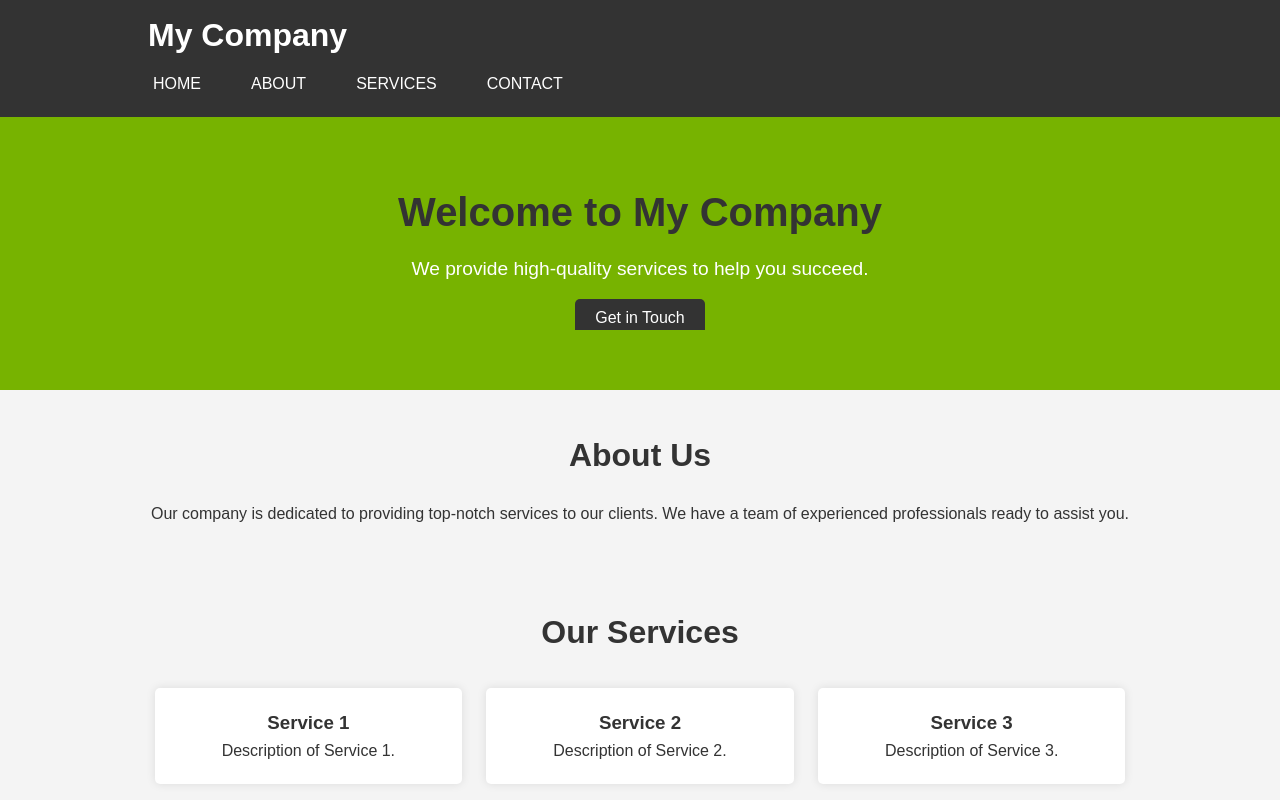
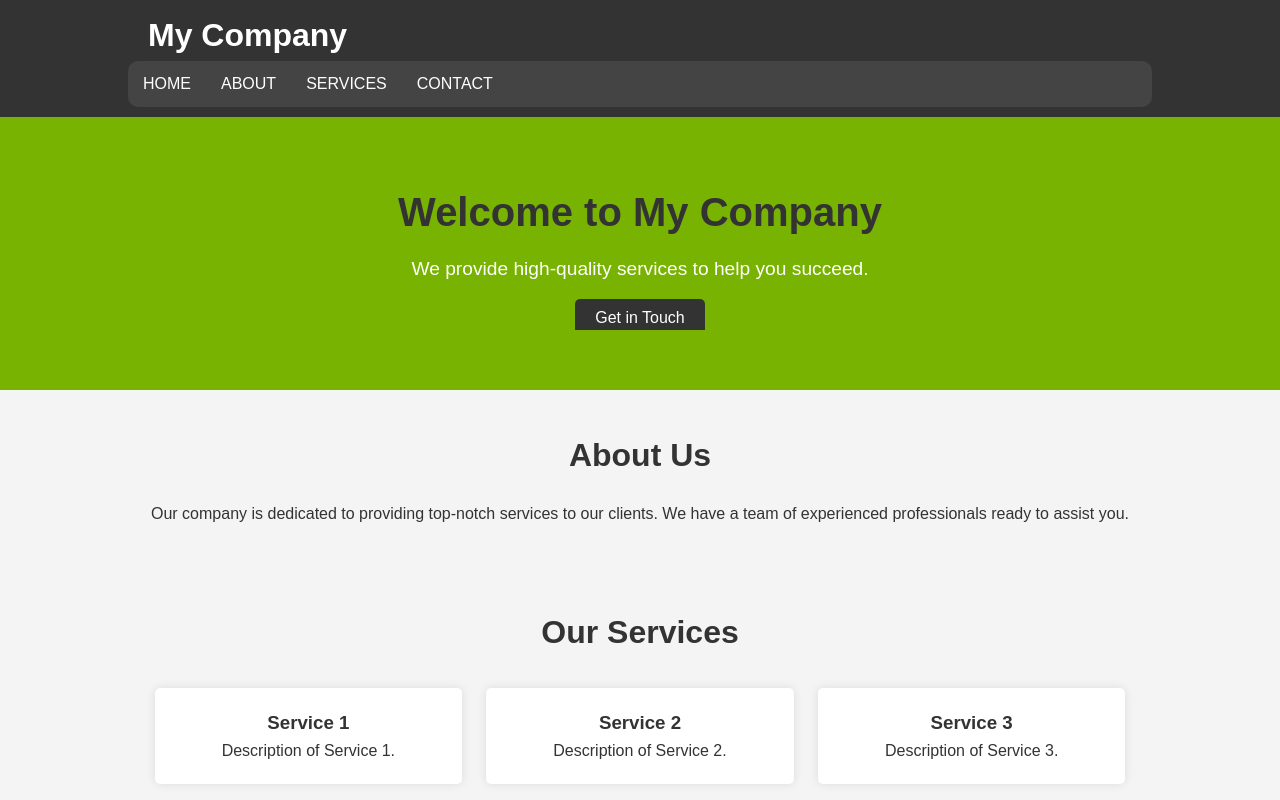
Before and after one commit to byteusv1/boredom, a plain HTML site: page index.html in a window 1280 px wide. Shown: the top 800 px of the page. Drawn offline with Linux system fonts and the light colour scheme.

Commit message:
Update styles.css

```diff
--- a/styles.css
+++ b/styles.css
@@ -27,32 +27,36 @@ header {
     align-items: center;
 }
 
-header a {
+header h1 {
+    margin-left: 20px;
+}
+
+nav {
+    background: #444;
+    border-radius: 10px;
+    overflow: hidden;
+}
+
+nav ul {
+    display: flex;
+    list-style: none;
+}
+
+nav li {
+    margin: 0;
+}
+
+nav a {
+    display: block;
+    padding: 10px 15px;
     color: #fff;
     text-decoration: none;
     text-transform: uppercase;
     font-size: 16px;
-    padding: 10px 15px;
-    display: inline-block;
 }
 
-header a:hover {
+nav a:hover {
     background: #77b300;
-    border-radius: 5px;
-}
-
-header ul {
-    padding: 0;
-    list-style: none;
-    display: flex;
-}
-
-header li {
-    margin: 0 10px;
-}
-
-header h1 {
-    margin-left: 20px;
 }
 
 .hero-section {
```
